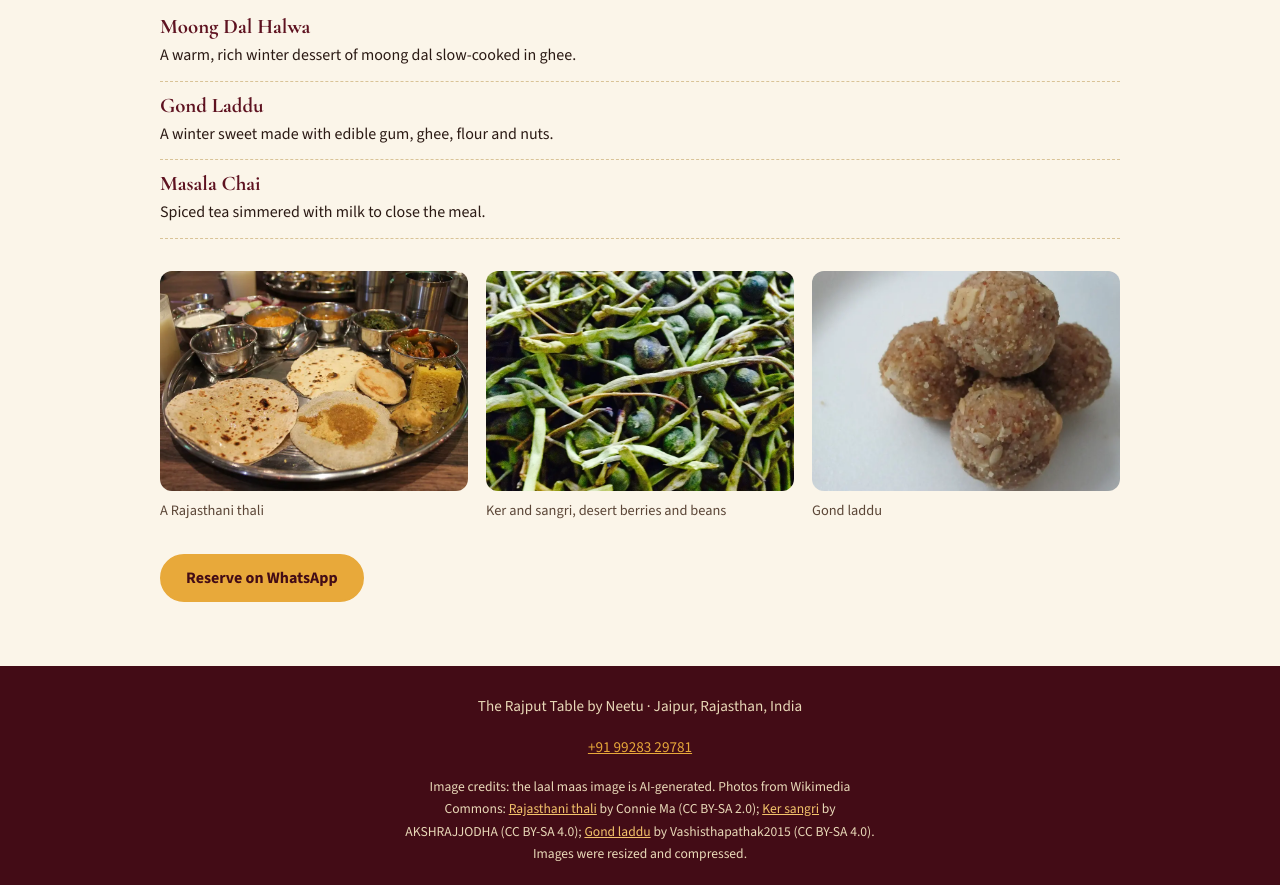
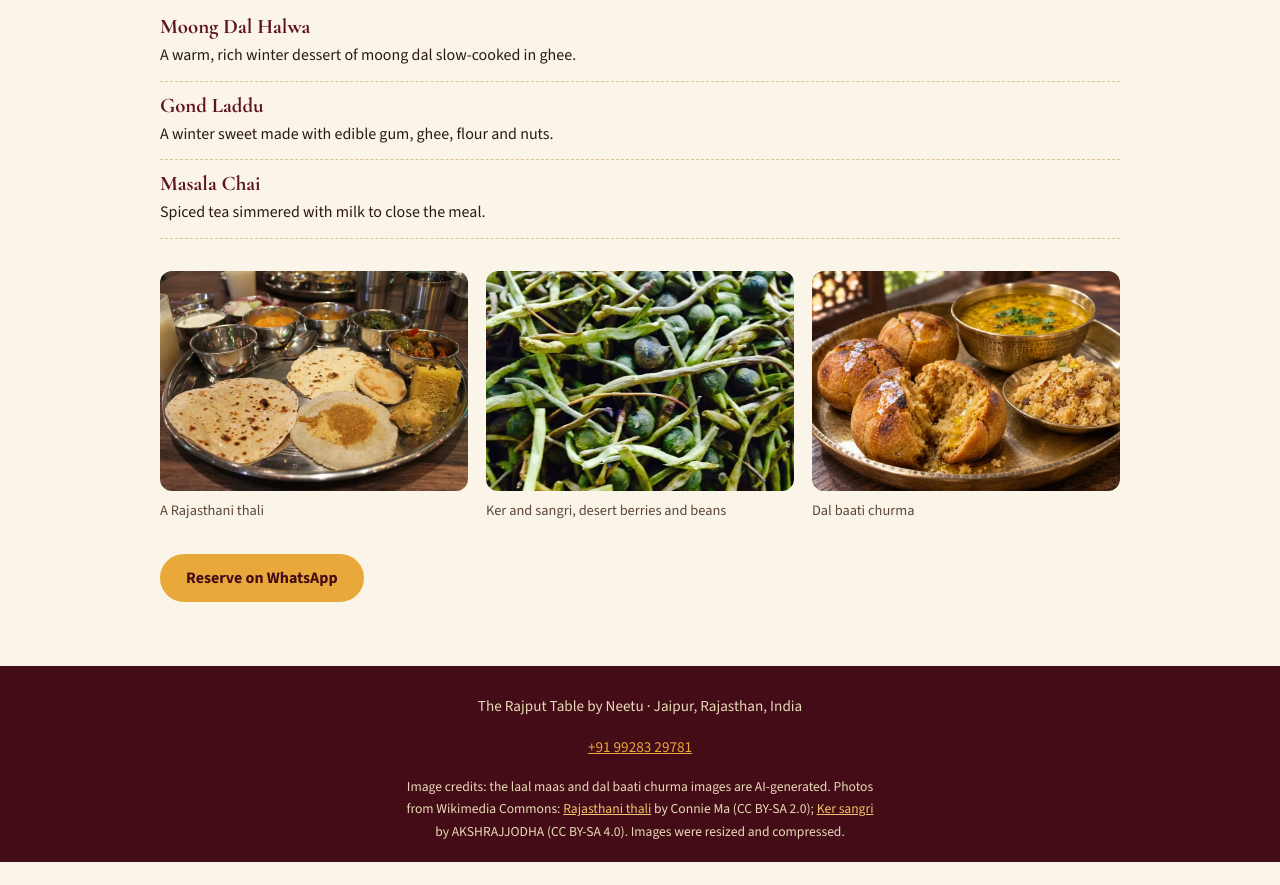
Before and after one commit to parthkhuranais/rajasthani-table-jaipur, a plain HTML site: page menu.html in a window 1280 px wide. Shown: the part 2207-3092 px from the top of the page. After the commit the page ends 3069 px from the top, so only its background shows below. Drawn offline with nearby package versions, Linux system fonts and the light colour scheme.

Commit message:
Replace gond laddu photo with dal baati churma
Co-Authored-By: Claude Sonnet 5.5 <noreply@anthropic.com>

```diff
--- a/menu.html
+++ b/menu.html
@@ -72,7 +72,7 @@
 <div class="grid cols3" style="margin-top:32px">
 <figure class="fig"><img src="assets/thali.webp" width="900" height="600" loading="lazy" alt="A Rajasthani thali with small bowls, rotis and sides"><figcaption>A Rajasthani thali</figcaption></figure>
 <figure class="fig"><img src="assets/kersangri.webp" width="900" height="1200" loading="lazy" alt="Fresh ker berries and sangri beans"><figcaption>Ker and sangri, desert berries and beans</figcaption></figure>
-<figure class="fig"><img src="assets/gond.webp" width="900" height="675" loading="lazy" alt="Gond laddu, round winter sweets"><figcaption>Gond laddu</figcaption></figure>
+<figure class="fig"><img src="assets/dalbaati.webp" width="900" height="675" loading="lazy" alt="Dal baati churma: baked wheat balls with ghee, dal and sweet churma"><figcaption>Dal baati churma</figcaption></figure>
 </div>
 <p style="margin-top:32px"><a class="btn" data-wa href="https://wa.me/919928329781?text=Hello%2C%20I%27d%20like%20to%20reserve%20an%20evening%20at%20The%20Rajput%20Table.">Reserve on WhatsApp</a></p>
 </div></section>
@@ -81,7 +81,7 @@
 <footer><div class="wrap">
 <p><span data-site-name>The Rajput Table by Neetu</span> &middot; Jaipur, Rajasthan, India</p>
 <p><a data-tel href="tel:+919928329781" data-phone>+91 99283 29781</a></p>
-<p class="credits">Image credits: the laal maas image is AI-generated. Photos from Wikimedia Commons: <a href="https://commons.wikimedia.org/wiki/File:Rajasthani_thali_(13041306695).jpg">Rajasthani thali</a> by Connie Ma (CC BY-SA 2.0); <a href="https://commons.wikimedia.org/wiki/File:Ker_Sangri.jpg">Ker sangri</a> by AKSHRAJJODHA (CC BY-SA 4.0); <a href="https://commons.wikimedia.org/wiki/File:Gond_(edible_gum)_ke_ladoo.JPG">Gond laddu</a> by Vashisthapathak2015 (CC BY-SA 4.0). Images were resized and compressed.</p>
+<p class="credits">Image credits: the laal maas and dal baati churma images are AI-generated. Photos from Wikimedia Commons: <a href="https://commons.wikimedia.org/wiki/File:Rajasthani_thali_(13041306695).jpg">Rajasthani thali</a> by Connie Ma (CC BY-SA 2.0); <a href="https://commons.wikimedia.org/wiki/File:Ker_Sangri.jpg">Ker sangri</a> by AKSHRAJJODHA (CC BY-SA 4.0). Images were resized and compressed.</p>
 </div></footer>
 <div class="sticky"><a class="btn" data-wa href="https://wa.me/919928329781?text=Hello%2C%20I%27d%20like%20to%20reserve%20an%20evening%20at%20The%20Rajput%20Table.">Reserve on WhatsApp</a></div>
 <script src="script.js"></script>
```
Also changed, not shown: index.html (+2 -2 lines), assets/dalbaati.webp (added), assets/gond.webp (deleted).
